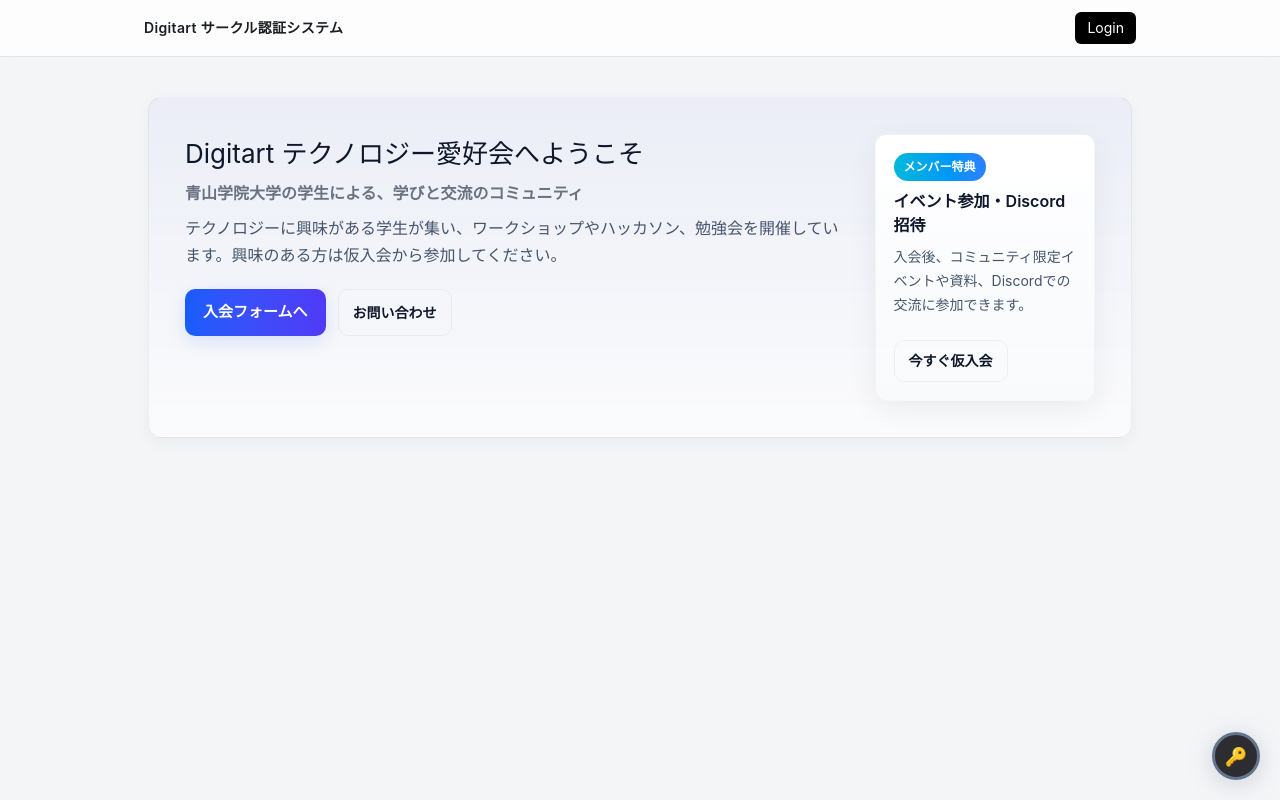
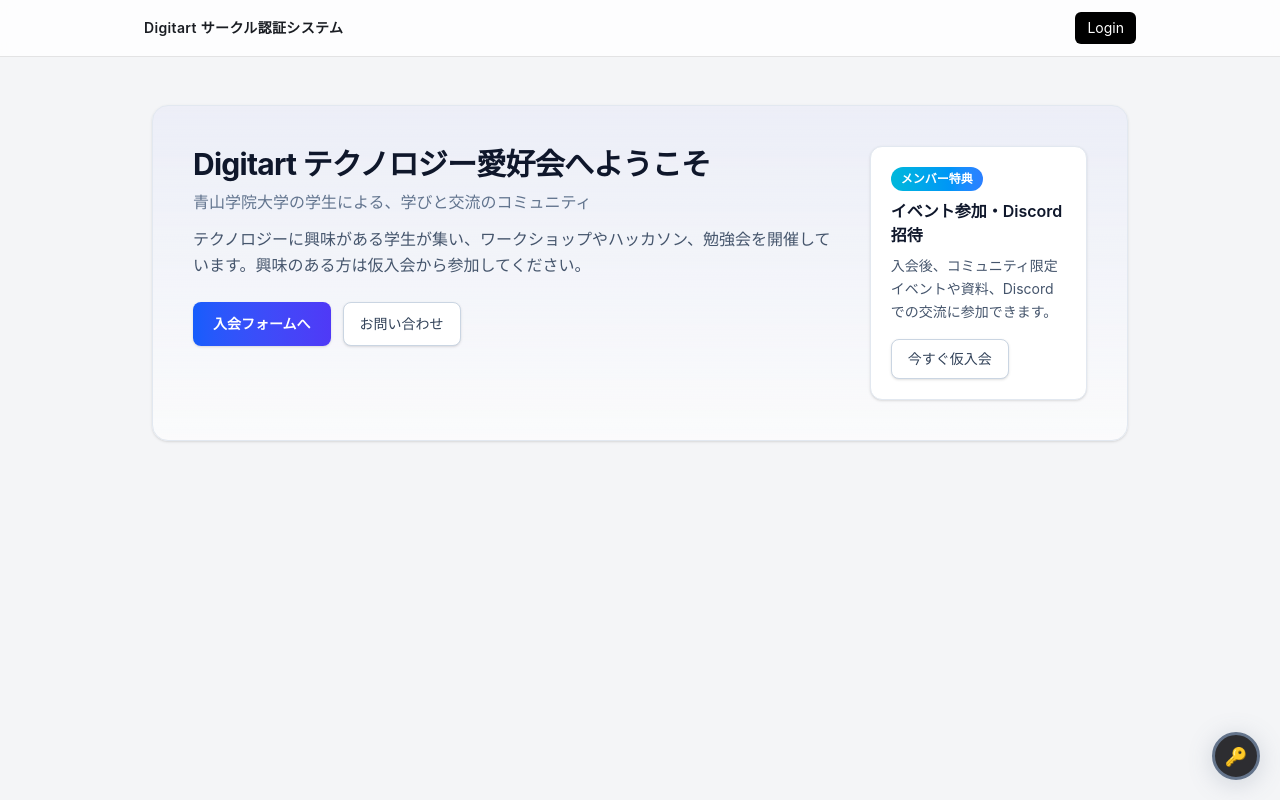
Before and after one commit to digitart-tech-assoc/AuthWebApp, a Next.js app in the folder frontend/: page /non-member in a window 1280 px wide. Built offline with nearby package versions, Linux system fonts and the light colour scheme; no server answers.

Commit message:
refactor: /login と /non-member を Tailwind デザインシステム仕様書に準拠

```diff
--- a/frontend/src/app/login/page.tsx
+++ b/frontend/src/app/login/page.tsx
@@ -18,17 +18,17 @@ export default async function LoginPage({ searchParams }: LoginPageProps) {
 					: null;
 
 	return (
-		<main className="p-6">
-			<h1>Sign in</h1>
+		<main className="mx-auto max-w-5xl px-4 py-8 sm:px-6 sm:py-12">
+			<h1 className="mb-4 text-2xl font-bold tracking-tight text-slate-900 sm:text-3xl">Sign in</h1>
 			{errorMessage && (
-				<p className="text-[#b91c1c] mb-3">
+				<div className="mb-6 rounded-lg border border-red-200 bg-red-50 p-4 text-sm text-red-700">
 					{errorMessage}
-				</p>
+				</div>
 			)}
-			<p className="mb-3">Discord アカウントでログインしてください。</p>
+			<p className="mb-6 text-sm text-slate-600">Discord アカウントでログインしてください。</p>
 			<a
 				href={`/auth/login/discord?callbackUrl=${encodeURIComponent(callbackUrl)}`}
-				className="inline-block px-5 py-2.5 bg-[#5865F2] hover:bg-[#4752C4] text-white rounded-[6px] no-underline font-semibold transition-colors"
+				className="inline-flex h-11 items-center justify-center gap-2 rounded-lg bg-[#5865F2] px-5 text-sm font-semibold text-white shadow-sm transition-colors hover:bg-[#4752C4] focus-visible:outline-none focus-visible:ring-2 focus-visible:ring-[#5865F2] focus-visible:ring-offset-2 no-underline"
 			>
 				Discord でログイン
 			</a>
--- a/frontend/src/app/non-member/page.tsx
+++ b/frontend/src/app/non-member/page.tsx
@@ -2,30 +2,30 @@ import Link from "next/link";
 
 export default function NonMemberPage() {
   return (
-    <main className="mx-auto max-w-5xl px-5 py-10 pb-[72px]">
-      <section className="mb-[18px] rounded-[14px] border border-slate-900/5 bg-gradient-to-b from-indigo-500/5 to-white/60 p-9 shadow-[0_6px_18px_rgba(15,23,42,0.04)]">
-        <div className="flex flex-col items-stretch justify-between gap-5 md:flex-row">
+    <main className="mx-auto max-w-5xl px-4 py-8 pb-16 sm:px-6 sm:py-12 sm:pb-20">
+      <section className="mb-6 rounded-2xl border border-slate-200 bg-gradient-to-b from-indigo-500/5 to-white/60 p-6 shadow-sm sm:p-8 md:p-10">
+        <div className="flex flex-col items-stretch justify-between gap-6 md:flex-row">
           <div>
-            <h1 className="mb-2 text-[26px] leading-normal text-slate-900">Digitart テクノロジー愛好会へようこそ</h1>
-            <p className="my-[6px] mb-2.5 font-semibold text-gray-500">青山学院大学の学生による、学びと交流のコミュニティ</p>
-            <p className="m-0 leading-[1.7] text-slate-600">テクノロジーに興味がある学生が集い、ワークショップやハッカソン、勉強会を開催しています。興味のある方は仮入会から参加してください。</p>
+            <h1 className="mb-2 text-2xl font-bold tracking-tight text-slate-900 sm:text-3xl">Digitart テクノロジー愛好会へようこそ</h1>
+            <p className="my-1.5 mb-3 text-sm font-medium text-slate-500 sm:text-base">青山学院大学の学生による、学びと交流のコミュニティ</p>
+            <p className="m-0 text-sm leading-relaxed text-slate-600 sm:text-base">テクノロジーに興味がある学生が集い、ワークショップやハッカソン、勉強会を開催しています。興味のある方は仮入会から参加してください。</p>
 
-            <div className="mt-5 flex flex-wrap gap-3">
-              <Link className="inline-flex items-center justify-center rounded-[10px] bg-gradient-to-r from-blue-600 to-indigo-600 px-[18px] py-3 text-[15px] font-bold text-white no-underline shadow-[0_6px_18px_rgba(37,99,235,0.14)] transition hover:-translate-y-0.5 hover:brightness-[1.03] hover:shadow-[0_10px_26px_rgba(37,99,235,0.16)]" href="/join/form">
+            <div className="mt-6 flex flex-wrap gap-3">
+              <Link className="inline-flex h-11 items-center justify-center rounded-lg bg-gradient-to-r from-blue-600 to-indigo-600 px-5 text-sm font-bold text-white shadow-sm transition-all hover:brightness-105 hover:shadow focus-visible:outline-none focus-visible:ring-2 focus-visible:ring-blue-500 focus-visible:ring-offset-2 no-underline" href="/join/form">
                 入会フォームへ
               </Link>
-              <Link className="inline-flex items-center justify-center rounded-[10px] border border-slate-900/5 bg-transparent px-3.5 py-2.5 text-sm font-semibold text-slate-900 no-underline transition hover:-translate-y-px hover:bg-slate-900/[0.03]" href="/contact">
+              <Link className="inline-flex h-11 items-center justify-center rounded-lg border border-slate-300 bg-white px-4 text-sm font-medium text-slate-700 shadow-sm transition-colors hover:bg-slate-50 focus-visible:outline-none focus-visible:ring-2 focus-visible:ring-blue-500 focus-visible:ring-offset-2 no-underline" href="/contact">
                 お問い合わせ
               </Link>
             </div>
           </div>
 
-          <div className="flex w-full flex-col items-start rounded-xl border border-slate-900/[0.03] bg-gradient-to-b from-white to-slate-50/70 p-[18px] shadow-[0_8px_30px_rgba(2,6,23,0.06)] md:w-80">
-            <div className="mb-2 inline-block rounded-full bg-gradient-to-r from-cyan-500 to-blue-500 px-2.5 py-1.5 text-xs font-bold text-white">メンバー特典</div>
+          <div className="flex w-full flex-col items-start rounded-xl border border-slate-200 bg-white p-5 shadow-sm md:w-80">
+            <div className="mb-2 inline-flex items-center rounded-full bg-gradient-to-r from-cyan-500 to-blue-500 px-2.5 py-1 text-xs font-semibold text-white">メンバー特典</div>
             <h3 className="mb-2 text-base font-semibold text-slate-900">イベント参加・Discord招待</h3>
-            <p className="m-0 mb-3 text-sm leading-[1.7] text-slate-600">入会後、コミュニティ限定イベントや資料、Discordでの交流に参加できます。</p>
-            <div className="mt-3">
-              <Link className="inline-flex items-center justify-center rounded-[10px] border border-slate-900/5 bg-transparent px-3.5 py-2.5 text-sm font-semibold text-slate-900 no-underline transition hover:-translate-y-px hover:bg-slate-900/[0.03]" href="/join/form">今すぐ仮入会</Link>
+            <p className="m-0 mb-4 text-sm leading-relaxed text-slate-600">入会後、コミュニティ限定イベントや資料、Discordでの交流に参加できます。</p>
+            <div className="mt-auto w-full sm:w-auto">
+              <Link className="inline-flex h-10 w-full items-center justify-center rounded-lg border border-slate-300 bg-white px-4 text-sm font-medium text-slate-700 shadow-sm transition-colors hover:bg-slate-50 focus-visible:outline-none focus-visible:ring-2 focus-visible:ring-blue-500 focus-visible:ring-offset-2 no-underline sm:w-auto" href="/join/form">今すぐ仮入会</Link>
             </div>
           </div>
         </div>
```
Also changed, not shown: 1 other file (tests, documents, lock files or other folders).
